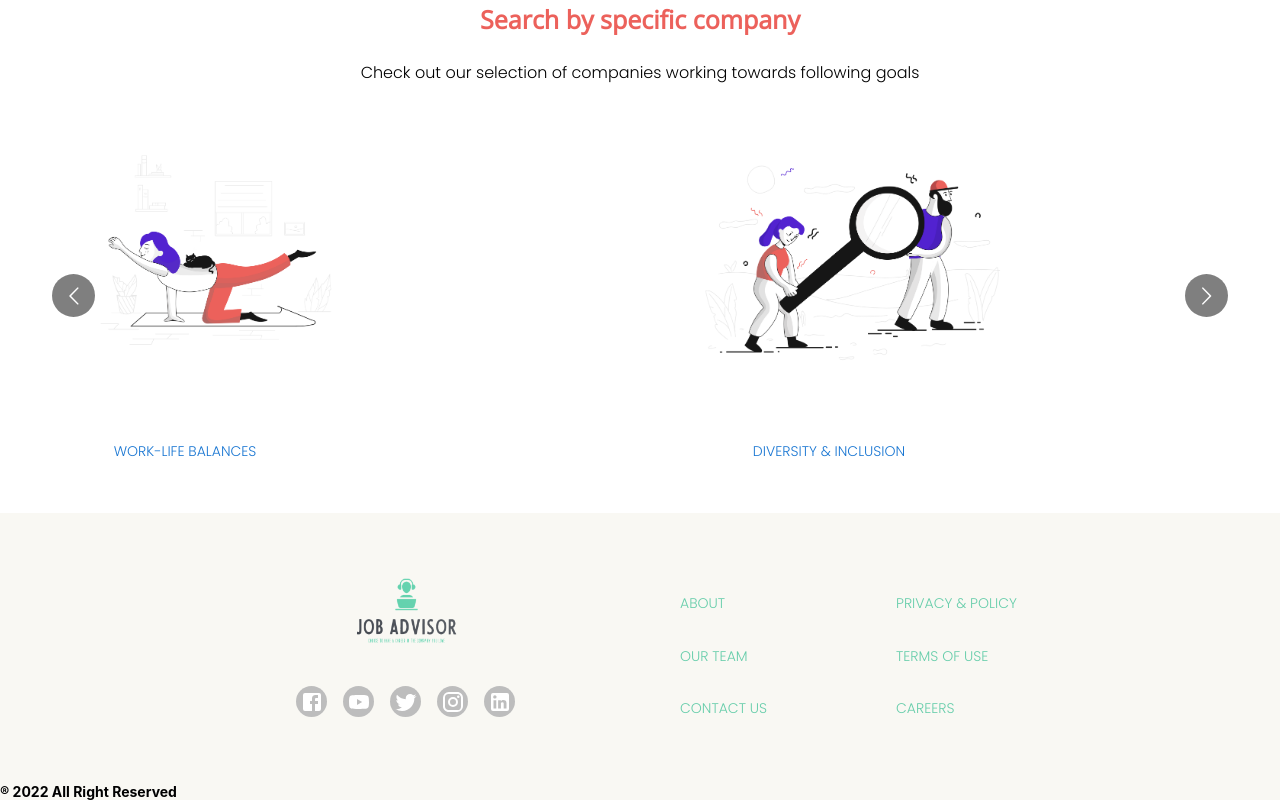
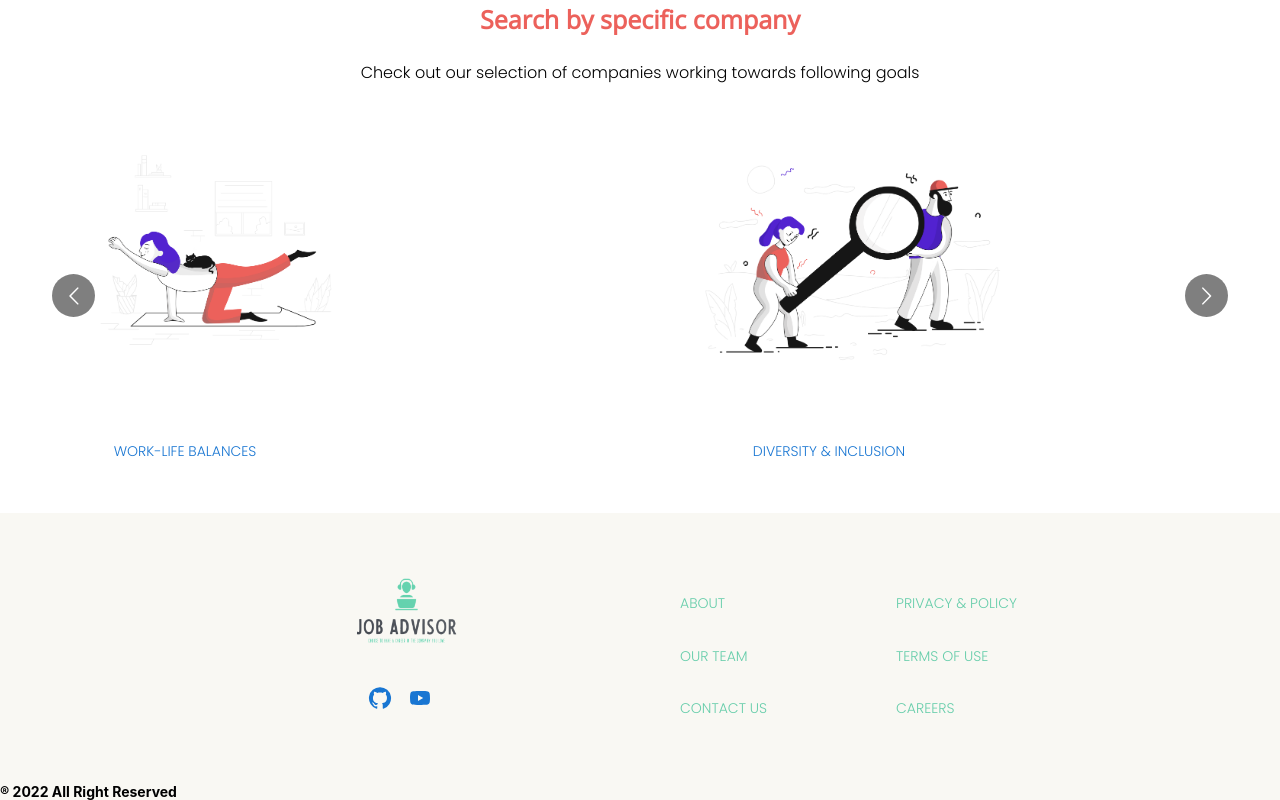
Before and after one commit to Job-Advisor-project/FrontEnd, a React (Create React App) app in the folder react/: page / in a window 1280 px wide. Shown: the part 609-1409 px from the top of the page. Built offline with nearby package versions, Linux system fonts and the light colour scheme.

Commit message:
job advisor social media links updated

```diff
--- a/react/src/components/footer/Footer.jsx
+++ b/react/src/components/footer/Footer.jsx
@@ -2,14 +2,11 @@ import * as React from "react";
 import { Grid, Typography, List, ListItem } from "@mui/material";
 import Box from "@mui/material/Box";
 import Button from "@mui/material/Button";
-import FacebookIcon from "@mui/icons-material/Facebook";
-import TwitterIcon from "@mui/icons-material/Twitter";
-import InstagramIcon from "@mui/icons-material/Instagram";
-import LinkedInIcon from "@mui/icons-material/LinkedIn";
+import GitHubIcon from "@mui/icons-material/GitHub";
 import YouTubeIcon from "@mui/icons-material/YouTube";
-import Avatar from "@mui/material/Avatar";
 import { Stack } from "@mui/system";
 import { useNavigate } from "react-router-dom";
+import Link from "@mui/material/Link";
 
 export default function Footer() {
   const navigate = useNavigate();
@@ -41,22 +38,18 @@ export default function Footer() {
                 onClick={() => navigate("/")}
               />
             </Typography>
-            <Stack direction="row" spacing={2} sx={{ mx: 10, mb: 3 }}>
-              <Avatar sx={{ width: 31, height: 31 }}>
-                <FacebookIcon />
-              </Avatar>
-              <Avatar sx={{ width: 31, height: 31 }}>
+            <Stack
+              direction="row"
+              spacing={2}
+              sx={{ mx: 10, mb: 3, marginLeft: 19 }}
+            >
+              <Link href="https://github.com/Job-Advisor-project">
+                <GitHubIcon />
+              </Link>
+
+              <Link href="https://www.youtube.com/watch?v=2pmx9FF3mdI">
                 <YouTubeIcon />
-              </Avatar>
-              <Avatar sx={{ width: 31, height: 31 }}>
-                <TwitterIcon />
-              </Avatar>
-              <Avatar sx={{ width: 31, height: 31 }}>
-                <InstagramIcon />
-              </Avatar>
-              <Avatar sx={{ width: 31, height: 31 }}>
-                <LinkedInIcon />
-              </Avatar>
+              </Link>
             </Stack>
           </Grid>
           <Grid item md={4} lg={2} sx={{ my: 5 }}>
```
